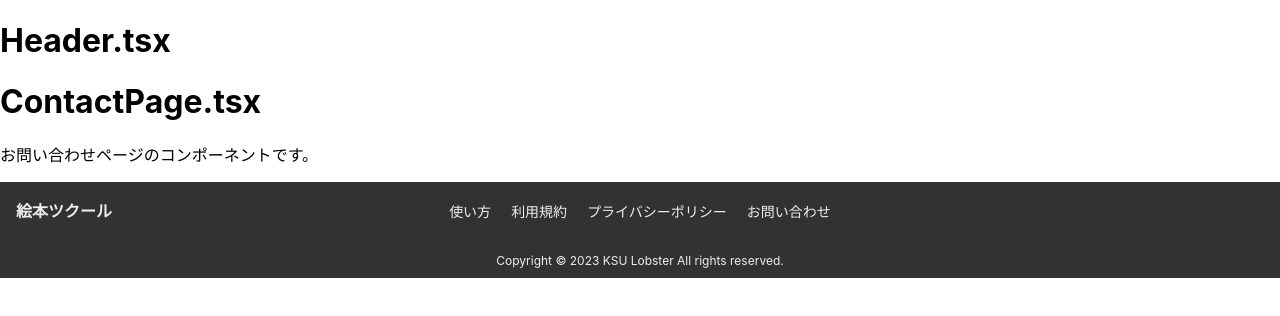
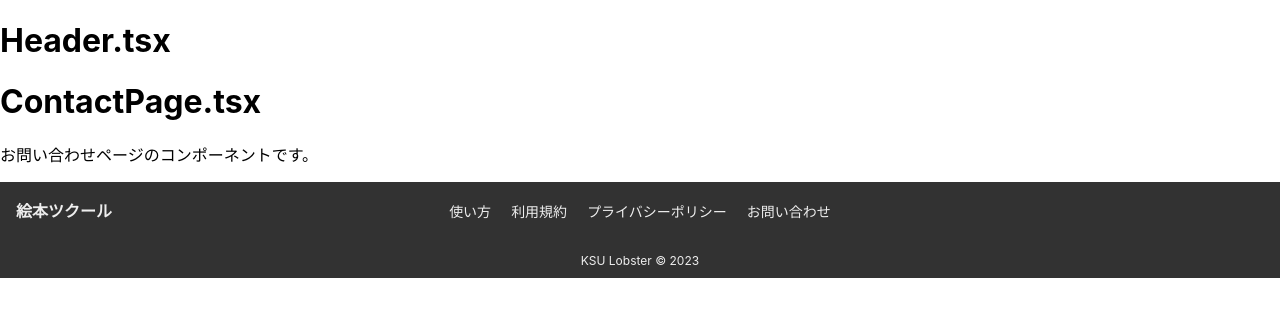
Before and after one commit to KsuLobster/hackathon_lobster, a React (Create React App) app: page /contact in a window 1280 px wide. Shown: the top 316 px of the page. Built offline with nearby package versions, Linux system fonts and the light colour scheme.

Commit message:
著作権表記を更新

```diff
--- a/src/components/Footer.tsx
+++ b/src/components/Footer.tsx
@@ -12,9 +12,7 @@ function Footer() {
         <a href="./privacy">プライバシーポリシー</a>
         <a href="./contact">お問い合わせ</a>
       </div>
-      <div className={style.copyright_notice}>
-        Copyright © 2023 KSU Lobster All rights reserved.
-      </div>
+      <div className={style.copyright_notice}>KSU Lobster © 2023</div>
     </footer>
   )
 }
```
